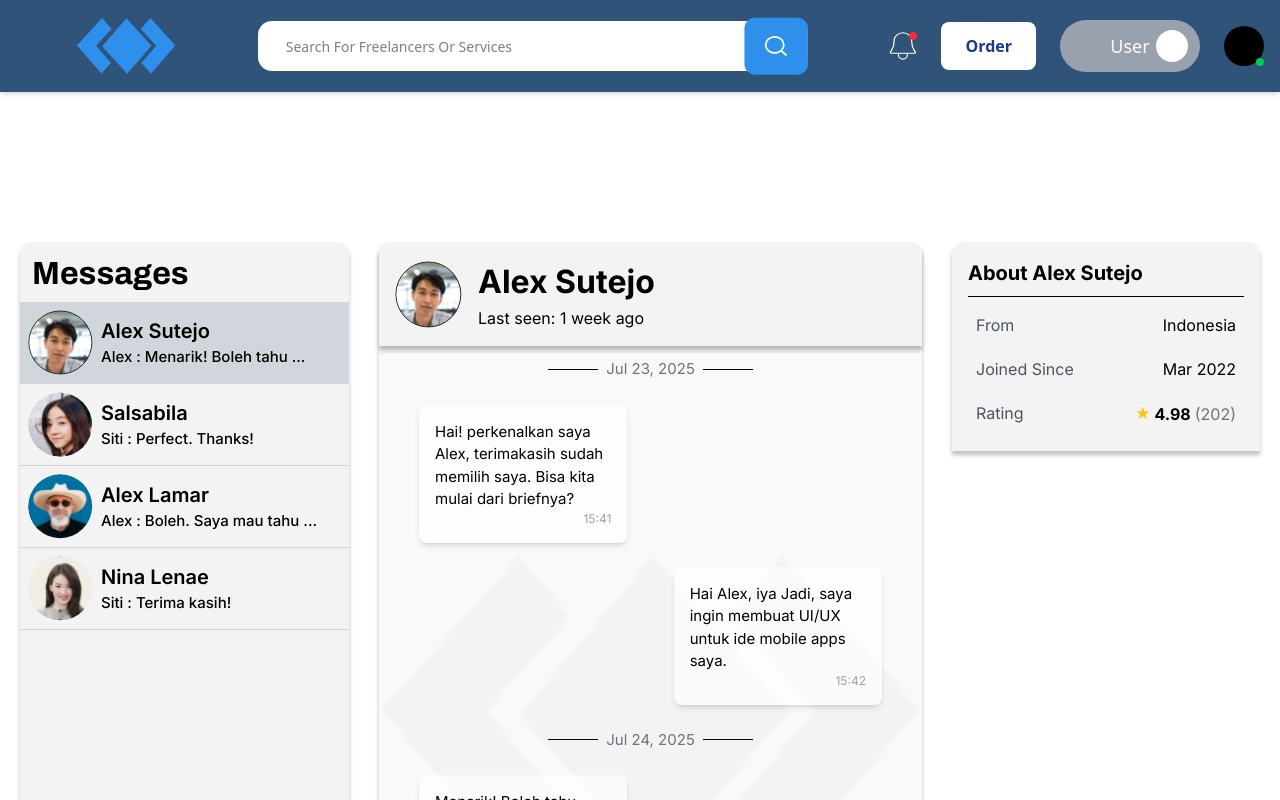
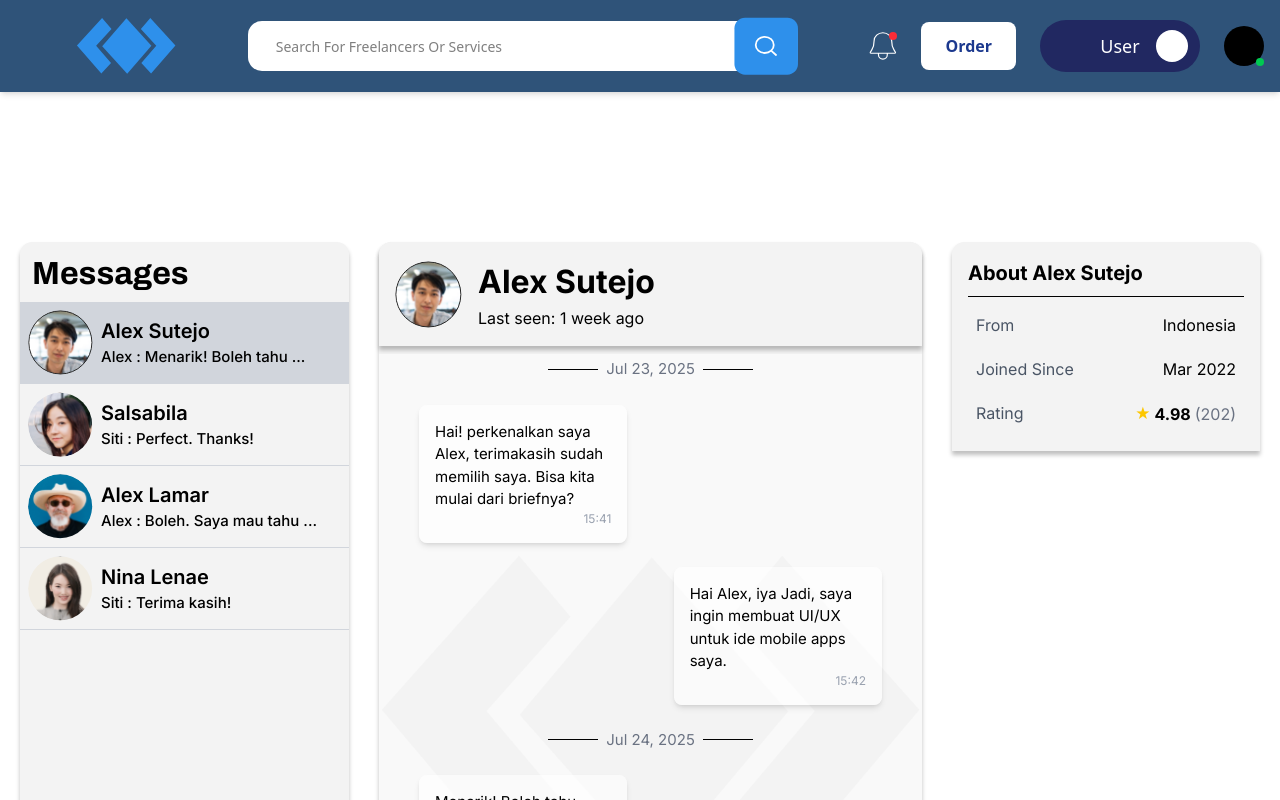
Before and after one commit to KelvinLihandy/b-connect, a React (Vite) app: page /chat in a window 1280 px wide. Shown: the top 800 px of the page. Built offline with nearby package versions, Linux system fonts and the light colour scheme.

Commit message:
fix navbar user styling

```diff
--- a/src/components/navbar/Navbar.jsx
+++ b/src/components/navbar/Navbar.jsx
@@ -53,15 +53,15 @@ export default function Navbar() {
           checked={enabled}
           onChange={setEnabled}
           className={`${
-            enabled ? "bg-blue-600" : "bg-gray-400"
-          } relative inline-flex h-13 w-35 items-center rounded-full p-1`}
+            enabled ? "bg-blue-600" : "bg-[#212861]"
+          } relative inline-flex h-13 w-40 items-center rounded-full p-1`}
         >
-          <span className="absolute inset-0 flex items-center justify-center text-lg font-medium text-white">
+          <span className={`absolute inset-0 flex items-center ${enabled ? "justify-end pr-6" : "justify-center"} text-lg font-medium text-white`}>
             {enabled ? "Freelancer" : "User"}
           </span>
           <span
             className={`${
-              enabled ? "translate-x-[4px]" : "translate-x-23"
+              enabled ? "translate-x-[4px]" : "translate-x-28"
             } inline-block h-8 w-8 transform bg-white rounded-full transition`}
           />
         </Switch>
```
